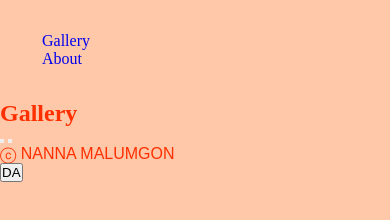
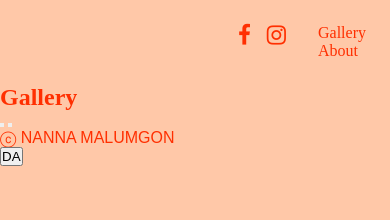
Before and after one commit to augu8831/falang-noi, an Astro site: page /gallery in a window 390 px wide. Built offline with nearby package versions, Linux system fonts and the light colour scheme; Astro itself is replaced by a stand-in of ours; a web font is replaced by a local one.

Commit message:
footer: farve + placering + icons til mobil

```diff
--- a/src/components/Header.astro
+++ b/src/components/Header.astro
@@ -2,6 +2,7 @@
   <nav>
     <div class="icons">
       <ul class="ulicons">
+        <li><a href="#" class="fa fa-tiktok"></a></li>
         <li><a href="#" class="fa fa-facebook"></a></li>
         <li><a href="#" class="fa fa-instagram"></a></li>
       </ul>
@@ -26,15 +27,16 @@
   nav {
     display: flex;
     flex-direction: row;
-    margin: 2rem;
+    margin: 1.5rem;
   }
 
   a {
     text-decoration: none;
+    color: var(--primary);
   }
 
   .minnav ul {
-    gap: 10px;
+    gap: 1rem;
     list-style: none;
     display: flex;
     flex-direction: column;
@@ -43,14 +45,34 @@
   .icons ul {
     display: flex;
     flex-direction: row;
-    gap: 10px;
+    gap: 1rem;
     list-style: none;
   }
 
   .ul {
     display: flex;
     flex-direction: column;
-    gap: 10px;
+    gap: 1rem;
+  }
+
+  nav {
+    display: flex;
+    justify-content: end;
+    gap: 2rem;
+    flex-direction: row;
+  }
+  .fa {
+    font-size: 1.4rem;
+  }
+  .fa-instagram {
+    color: var(--primary);
+  }
+  .fa-facebook {
+    color: var(--primary);
+  }
+
+  .fa-tiktok {
+    color: var(--primary);
   }
 
   @media (min-width: 800px) {
--- a/src/layouts/MainLayout.astro
+++ b/src/layouts/MainLayout.astro
@@ -9,6 +9,7 @@
     <meta charset="utf-8" />
     <link rel="icon" type="image/svg+xml" href="/favicon.svg" />
     <link rel="stylesheet" href="https://use.typekit.net/onl5kxo.css" />
+    <link rel="stylesheet" href="https://cdnjs.cloudflare.com/ajax/libs/font-awesome/4.7.0/css/font-awesome.min.css" />
     <meta name="viewport" content="width=device-width" />
     <meta name="generator" content={Astro.generator} />
     <!-- <title>{title}</title> -->
```
